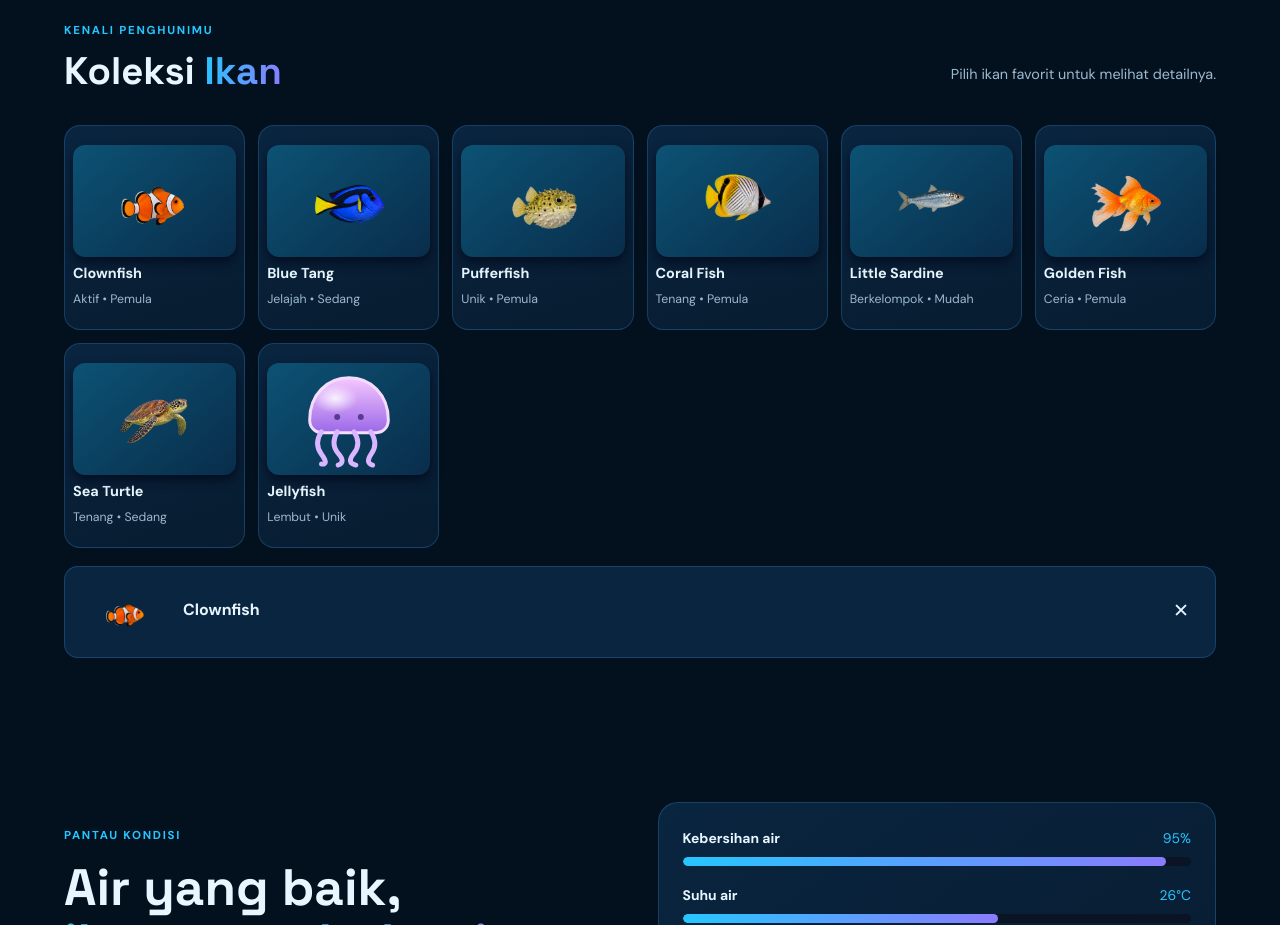
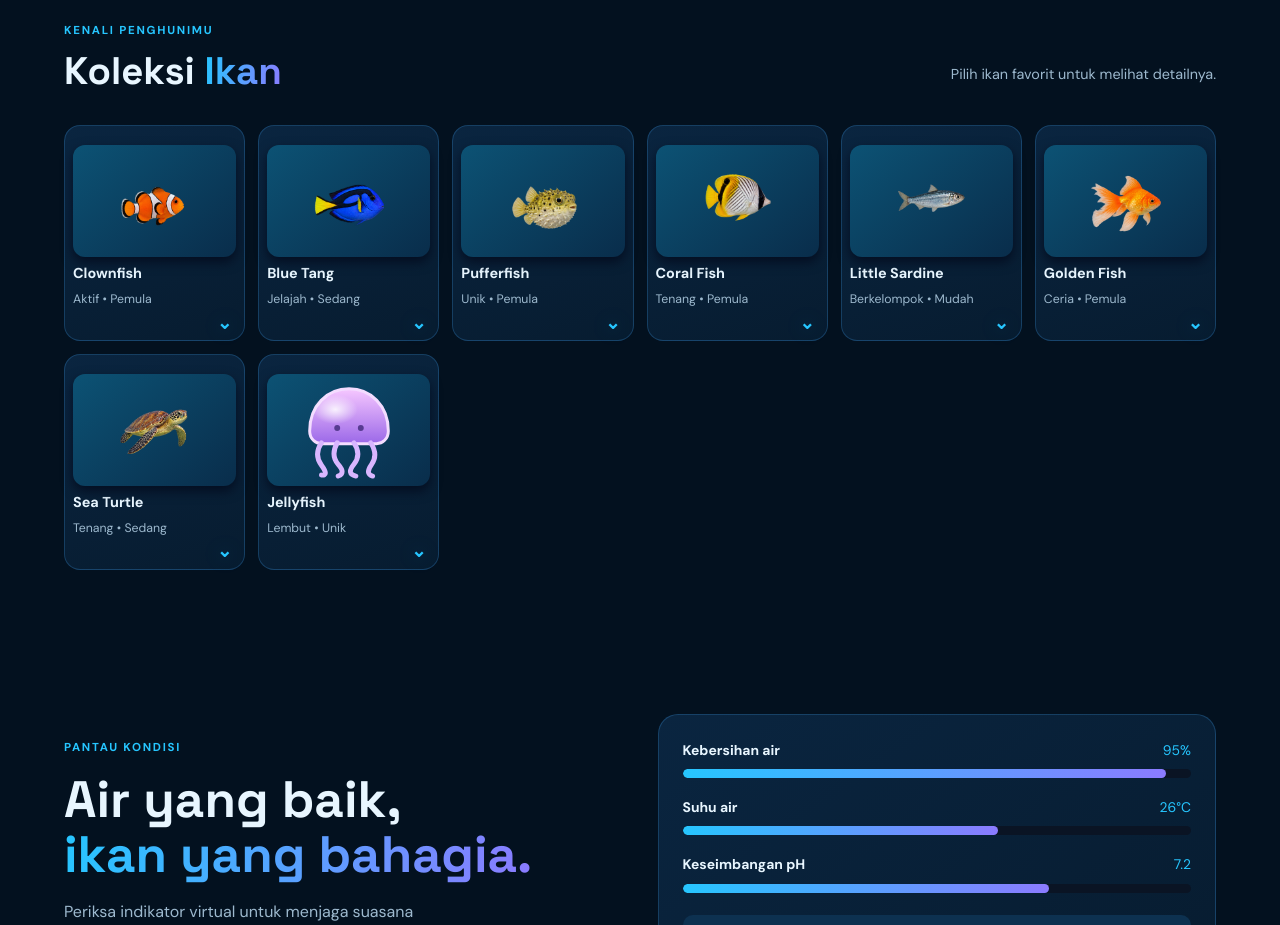
Before and after one commit to rahmattss/rahmats, a plain HTML site: page index.html in a window 1280 px wide. Shown: the part 4440-5365 px from the top of the page. Drawn offline with Linux system fonts and the light colour scheme.

Commit message:
Add files via upload

```diff
--- a/index.html
+++ b/index.html
@@ -124,16 +124,15 @@
 <section id="fish" class="section">
   <div class="section-heading"><div><span class="eyebrow">KENALI PENGHUNIMU</span><h2>Koleksi <span>Ikan</span></h2></div><p>Pilih ikan favorit untuk melihat detailnya.</p></div>
   <div class="fish-grid" id="fishGrid">
-    <button class="fish-card" data-name="Clownfish" data-kind="clown"><img src="assets/clown.png" alt="Clownfish"><b>Clownfish</b><small>Aktif • Pemula</small></button>
-    <button class="fish-card" data-name="Blue Tang" data-kind="tang"><img src="assets/tang.png" alt="Blue Tang"><b>Blue Tang</b><small>Jelajah • Sedang</small></button>
-    <button class="fish-card" data-name="Pufferfish" data-kind="puffer"><img src="assets/puffer.png" alt="Pufferfish"><b>Pufferfish</b><small>Unik • Pemula</small></button>
-    <button class="fish-card" data-name="Coral Fish" data-kind="coral"><img src="assets/coral.png" alt="Coral Fish"><b>Coral Fish</b><small>Tenang • Pemula</small></button>
-    <button class="fish-card" data-name="Little Sardine" data-kind="sardine"><img src="assets/sardine.png" alt="Little Sardine"><b>Little Sardine</b><small>Berkelompok • Mudah</small></button>
-    <button class="fish-card" data-name="Golden Fish" data-kind="gold"><img src="assets/gold.png" alt="Golden Fish"><b>Golden Fish</b><small>Ceria • Pemula</small></button>
-    <button class="fish-card" data-name="Sea Turtle" data-kind="turtle"><img src="assets/turtle.png" alt="Sea Turtle"><b>Sea Turtle</b><small>Tenang • Sedang</small></button>
-    <button class="fish-card" data-name="Jellyfish" data-kind="jellyfish"><img src="assets/jellyfish.svg" alt="Jellyfish"><b>Jellyfish</b><small>Lembut • Unik</small></button>
+    <div class="fish-entry"><button class="fish-card" data-name="Clownfish" data-kind="clown" type="button"><img src="assets/clown.png" alt="Clownfish"><b>Clownfish</b><small>Aktif • Pemula</small><span class="fish-desc-arrow" aria-hidden="true">⌄</span></button><div class="fish-card-description" hidden>Clownfish hidup di terumbu karang dan sering tinggal di antara tentakel anemon laut. Ikan ini memakan plankton dan alga, serta terkenal dengan warna oranye dan garis putihnya.</div></div>
+    <div class="fish-entry"><button class="fish-card" data-name="Blue Tang" data-kind="tang" type="button"><img src="assets/tang.png" alt="Blue Tang"><b>Blue Tang</b><small>Jelajah • Sedang</small><span class="fish-desc-arrow" aria-hidden="true">⌄</span></button><div class="fish-card-description" hidden>Blue Tang tinggal di terumbu karang Indo-Pasifik. Ia memakan alga yang tumbuh di karang dan memiliki warna biru cerah dengan bentuk tubuh pipih.</div></div>
+    <div class="fish-entry"><button class="fish-card" data-name="Pufferfish" data-kind="puffer" type="button"><img src="assets/puffer.png" alt="Pufferfish"><b>Pufferfish</b><small>Unik • Pemula</small><span class="fish-desc-arrow" aria-hidden="true">⌄</span></button><div class="fish-card-description" hidden>Pufferfish hidup di laut tropis dan beberapa spesies di perairan payau. Saat terancam, ikan ini dapat mengembangkan tubuhnya; makanannya antara lain moluska dan krustasea.</div></div>
+    <div class="fish-entry"><button class="fish-card" data-name="Coral Fish" data-kind="coral" type="button"><img src="assets/coral.png" alt="Coral Fish"><b>Coral Fish</b><small>Tenang • Pemula</small><span class="fish-desc-arrow" aria-hidden="true">⌄</span></button><div class="fish-card-description" hidden>Ikan karang hidup di sekitar terumbu karang yang menjadi tempat berlindung dan mencari makan. Banyak jenis ikan karang memakan alga, plankton, atau hewan kecil.</div></div>
+    <div class="fish-entry"><button class="fish-card" data-name="Little Sardine" data-kind="sardine" type="button"><img src="assets/sardine.png" alt="Little Sardine"><b>Little Sardine</b><small>Berkelompok • Mudah</small><span class="fish-desc-arrow" aria-hidden="true">⌄</span></button><div class="fish-card-description" hidden>Sarden adalah ikan kecil yang hidup bergerombol di laut. Mereka memakan plankton dan bergerak dalam kelompok besar untuk membantu menghindari pemangsa.</div></div>
+    <div class="fish-entry"><button class="fish-card" data-name="Golden Fish" data-kind="gold" type="button"><img src="assets/gold.png" alt="Golden Fish"><b>Golden Fish</b><small>Ceria • Pemula</small><span class="fish-desc-arrow" aria-hidden="true">⌄</span></button><div class="fish-card-description" hidden>Ikan mas hias dikenal karena warna keemasannya dan telah lama dipelihara di kolam maupun akuarium. Ikan ini omnivora dan membutuhkan air yang bersih serta ruang cukup.</div></div>
+    <div class="fish-entry"><button class="fish-card" data-name="Sea Turtle" data-kind="turtle" type="button"><img src="assets/turtle.png" alt="Sea Turtle"><b>Sea Turtle</b><small>Tenang • Sedang</small><span class="fish-desc-arrow" aria-hidden="true">⌄</span></button><div class="fish-card-description" hidden>Penyu adalah reptil laut yang menghabiskan sebagian besar hidupnya di laut. Makanan berbeda menurut spesies, misalnya lamun, ubur-ubur, atau hewan laut kecil.</div></div>
+    <div class="fish-entry"><button class="fish-card" data-name="Jellyfish" data-kind="jellyfish" type="button"><img src="assets/jellyfish.svg" alt="Jellyfish"><b>Jellyfish</b><small>Lembut • Unik</small><span class="fish-desc-arrow" aria-hidden="true">⌄</span></button><div class="fish-card-description" hidden>Ubur-ubur adalah hewan laut bertubuh lunak tanpa tulang belakang. Tubuhnya berupa gelatin dan bergerak dengan kontraksi lembut, sementara banyak jenis menangkap plankton atau organisme kecil.</div></div>
   </div>
-  <div id="fishDetail" class="fish-detail" hidden><img id="detailEmoji" src="assets/clown.png" alt="Ikan terpilih"><div><b id="detailName">Clownfish</b><p id="detailDesc"></p></div><button id="closeDetail" aria-label="Tutup detail">✕</button></div>
 </section>
 
 <section class="section care-section">
--- a/script.js
+++ b/script.js
@@ -102,10 +102,14 @@ $('treasureBtn').addEventListener('click',()=>{
 $('relaxBtn').addEventListener('click',()=>{relax=!relax;document.body.classList.toggle('relax-mode',relax);$('relaxBtn').querySelector('b').textContent=relax?'Keluar Mode Santai':'Mode Santai';$('tankMessage').textContent=relax?'Tarik napas, rileks, dan nikmati lautan.':'Ikan-ikanmu sedang berenang dengan bahagia.';toast(relax?'🌙 Mode santai aktif. Nikmati suasana!':'Mode santai dinonaktifkan.')});
 $('themeToggle').addEventListener('click',()=>{document.body.classList.toggle('light');const light=document.body.classList.contains('light');$('themeToggle').textContent=light?'☀ Mode Terang':'☾ Mode Malam';toast(light?'Mode terang diaktifkan ☀':'Mode malam diaktifkan 🌙')});
 document.querySelectorAll('.theme-card').forEach(btn=>btn.addEventListener('click',()=>{document.querySelectorAll('.theme-card').forEach(x=>x.classList.remove('active'));btn.classList.add('active');const t=btn.dataset.theme;const tank=$('tank'), art=document.querySelector('.hero-art');const palettes={tropical:['#1595be','#075078','#042239'],deep:['#5550a3','#18234f','#020a22'],coral:['#f4a56d','#b84b70','#401d4e'],mint:['#80e5cb','#168c9b','#063d5d']};const p=palettes[t];tank.style.background=`radial-gradient(ellipse at 45% 0%,${p[0]},${p[1]} 48%,${p[2]})`;art.style.background=`radial-gradient(ellipse at 48% 8%,${p[0]},transparent 32%),linear-gradient(180deg,${p[1]},${p[2]} 100%)`;toast('Tema '+btn.querySelector('b').textContent.replace(/^\\S+\\s/,'')+' berhasil diterapkan!')}));
-const details={Clownfish:['🐠','Ikan kecil berwarna oranye yang aktif dan ramah.'], 'Blue Tang':['🐟','Ikan biru yang senang berenang menjelajahi akuarium.'],Pufferfish:['🐡','Ikan unik yang menjadi pusat perhatian di akuarium.'],'Coral Fish':['🐠','Ikan karang yang suka berenang di sekitar tanaman.'],'Little Sardine':['🐟','Ikan kecil yang tampak cantik ketika berenang bersama.'],'Golden Fish':['🐠','Ikan keemasan yang menambah warna ceria di akuarium.'],'Sea Turtle':['🐢','Kura-kura laut yang berenang perlahan dan menambah suasana tenang.'],'Jellyfish':['🪼','Ubur-ubur dengan tubuh transparan yang bergerak lembut mengikuti arus air.']};
-document.querySelectorAll('.fish-card').forEach(btn=>btn.addEventListener('click',()=>{const name=btn.dataset.name;const d=details[name];const fishImage=btn.dataset.kind||'clown';$('detailEmoji').src='assets/'+fishImage+(fishImage==='jellyfish'?'.svg':'.png');$('detailEmoji').alt=name;$('detailName').textContent=name;$('detailDesc').textContent=d[1];$('fishDetail').hidden=false;$('fishDetail').scrollIntoView({behavior:'smooth',block:'nearest'})}));
-$('closeDetail').addEventListener('click',(e)=>{e.preventDefault();e.stopPropagation();$('fishDetail').hidden=true;});
-$('fishDetail').addEventListener('click',e=>{if(e.target===$('fishDetail'))$('fishDetail').hidden=true;});
+document.querySelectorAll('.fish-card').forEach(btn=>btn.addEventListener('click',()=>{
+  const entry=btn.closest('.fish-entry');
+  const desc=entry.querySelector('.fish-card-description');
+  const open=desc.hidden;
+  desc.hidden=!open;
+  btn.setAttribute('aria-expanded',String(open));
+  btn.querySelector('.fish-desc-arrow').textContent=open?'⌃':'⌄';
+}));
 for(let i=0;i<18;i++)setTimeout(()=>makeBubble(),i*280);
 for(let i=0;i<34;i++){const p=document.createElement('i');p.className='water-particle';p.style.left=(Math.random()*100)+'%';p.style.top=(35+Math.random()*65)+'%';p.style.animationDelay=(-Math.random()*8)+'s';p.style.animationDuration=(6+Math.random()*7)+'s';$('waterParticles').appendChild(p)}
 setInterval(()=>{if(!relax && Math.random()>.6){happy=Math.max(60,happy-1);updateStats()}},30000);
--- a/style.css
+++ b/style.css
@@ -178,3 +178,10 @@ body.light .site-footer{background:#0a2b45}
 #tankFish .swim.darting img {
   filter: brightness(1.25) drop-shadow(0 0 10px #fff0a8) !important;
 }
+
+/* Koleksi ikan: deskripsi per kartu dengan tombol panah */
+.fish-entry{min-width:0}
+.fish-card{position:relative;cursor:pointer;width:100%;padding-bottom:30px}
+.fish-card .fish-desc-arrow{position:absolute;bottom:8px;right:12px;font-size:1.15rem;color:var(--blue);font-weight:800;line-height:1}
+.fish-card-description{margin-top:7px;padding:10px 12px;border:1px solid var(--border);border-radius:12px;background:var(--panel2);color:var(--muted);font-size:.8rem;line-height:1.5}
+.fish-card-description[hidden]{display:none}
```
